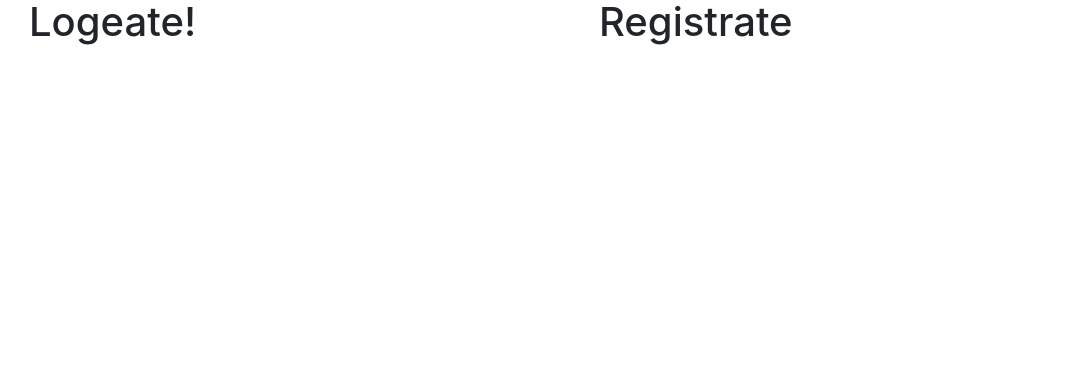
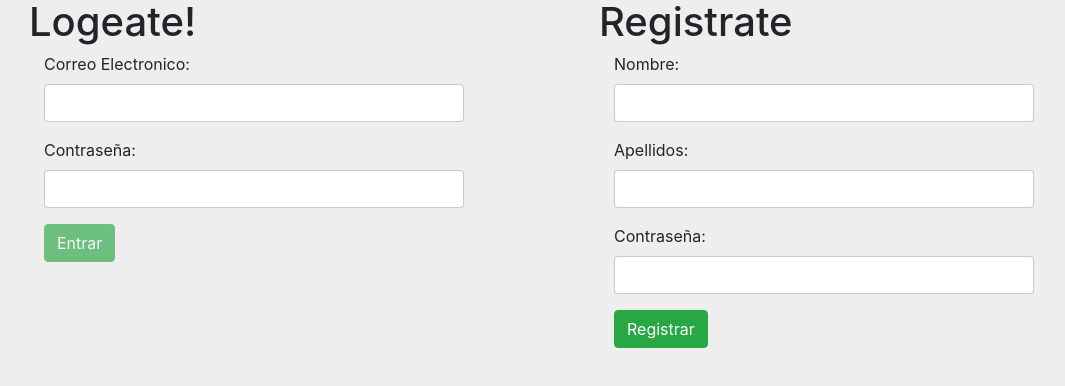
Before and after one commit to jorgeAM/spotifyAngular, an Angular app: page / in a window 1280 px wide. Shown: the top 386 px of the page, without its empty margins (56-1121 px from the left). Built offline with nearby package versions, Linux system fonts and the light colour scheme.

Commit message:
formularios login y registro + validacion de formulario Login

```diff
--- a/src/app/app.component.html
+++ b/src/app/app.component.html
@@ -13,9 +13,44 @@
   <div *ngIf="!identity" class="row">
     <div class="col-lg-6">
       <h1>Logeate!</h1>
+      <form ngNativeValidate (ngSubmit)="onSubmit()" #loginForm="ngForm" class="col-md-10">
+        <p>
+          <label for="email">Correo Electronico: </label>
+          <input #email="ngModel" [(ngModel)]="user.email" type="email" name="email" class="form-control" required/>
+          <!--alert de validación-->
+          <span [hidden]="email.valid || email.pristine" class="form-control alert alert-danger">
+            Email es requerido
+          </span>
+        </p>
+        <p>
+          <label for="password">Contraseña: </label>
+          <input #password="ngModel" [(ngModel)]="user.password" type="password" name="password" class="form-control" required/>
+          <!--alert de validación-->
+          <span [hidden]="password.valid || password.pristine" class="form-control alert alert-danger">
+            Contraseña es requerida
+          </span>
+        </p>
+        <input type="submit" class="btn btn-success" [disabled]="!loginForm.form.valid" value="Entrar">
+      </form>
     </div>
+
     <div class="col-lg-6">
       <h1>Registrate</h1>
+      <form class="col-md-10">
+        <p>
+          <label for="name">Nombre: </label>
+          <input type="text" name="name" class="form-control" required>
+        </p>
+        <p>
+          <label for="surname">Apellidos: </label>
+          <input type="text" name="surname" class="form-control" required>
+        </p>
+        <p>
+          <label for="password">Contraseña: </label>
+          <input type="password" name="password" class="form-control" required>
+        </p>
+        <input type="submit" class="btn btn-success" value="Registrar">
+      </form>
     </div>
   </div>
 
--- a/src/app/app.component.ts
+++ b/src/app/app.component.ts
@@ -16,4 +16,8 @@ export class AppComponent {
   constructor(){
   	this.user = new User('', '', '', '', 'ROLE_USER', '');
   }
+
+  onSubmit(){
+    console.log('click');
+  }
 }
--- a/src/styles.css
+++ b/src/styles.css
@@ -1 +1,4 @@
 /* You can add global styles to this file, and also import other style files */
+body{
+	background: #eee;
+}
```
